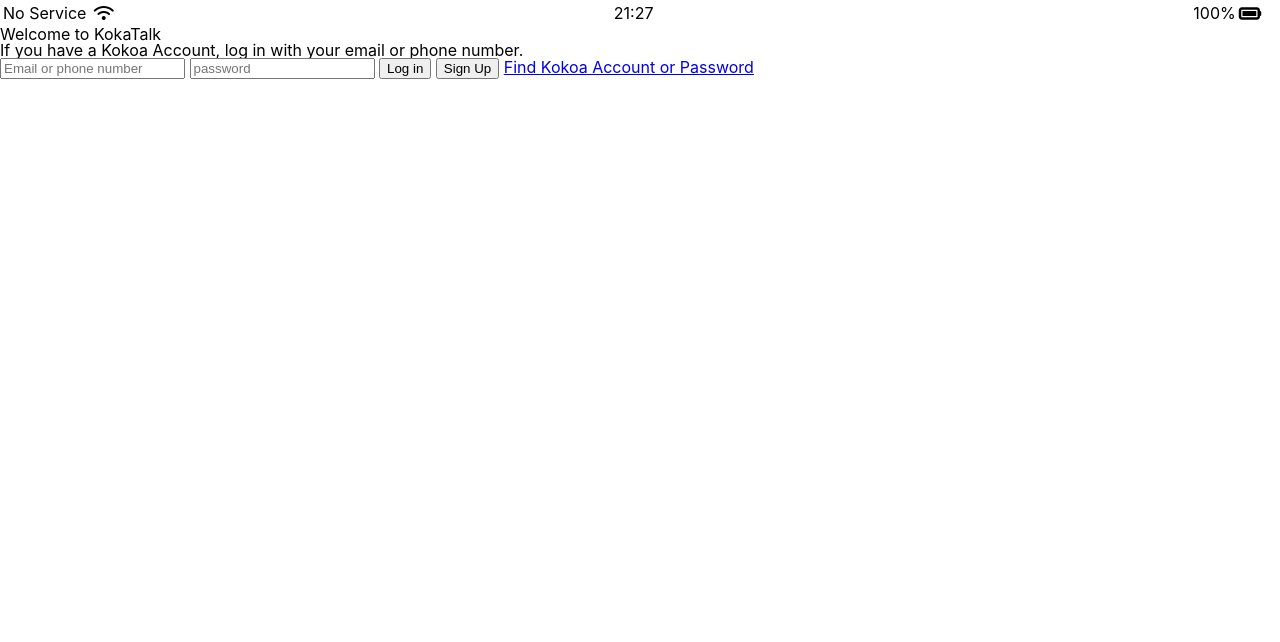
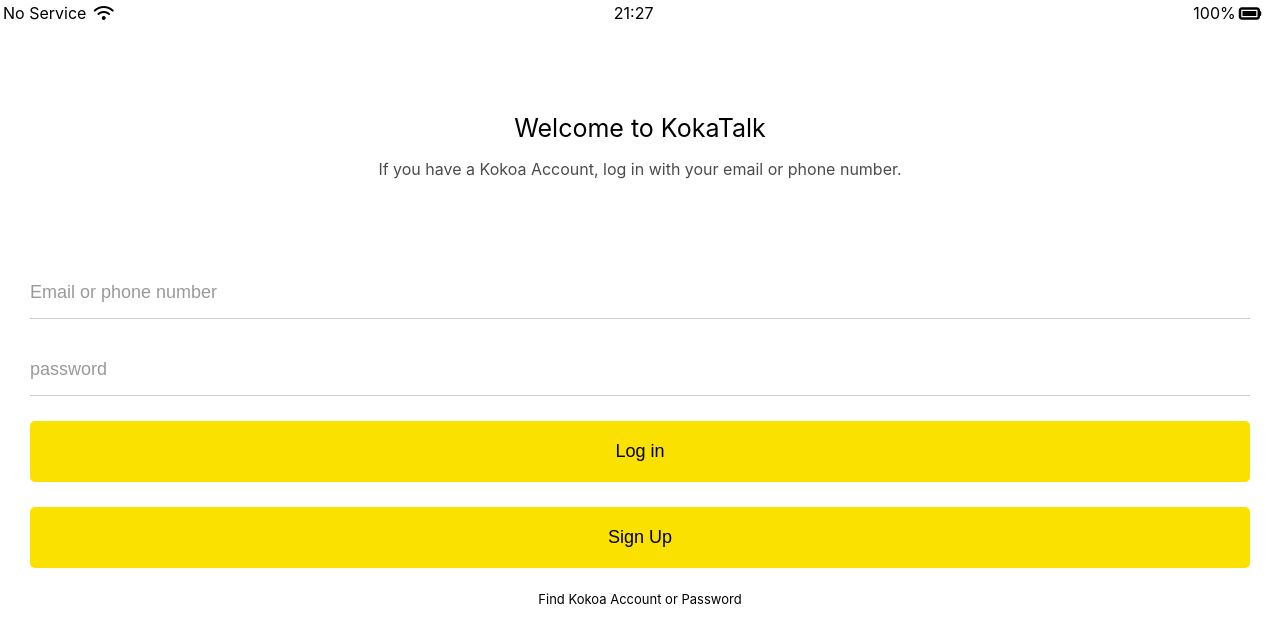
Before and after one commit to YueunShin/kokoa-clone, a plain HTML site: page index.html in a window 1280 px wide. Drawn offline with Linux system fonts and the light colour scheme.

Commit message:
Created log-in page

```diff
--- a/css/reset.css
+++ b/css/reset.css
@@ -127,3 +127,7 @@ table {
   border-collapse: collapse;
   border-spacing: 0;
 }
+
+input:focus {
+  outline: none;
+}
--- /dev/null
+++ b/css/screens/login.css
@@ -0,0 +1,57 @@
+.welcome-header {
+  margin: 90px 0px;
+  text-align: center;
+  display: flex;
+  flex-direction: column;
+  align-items: center;
+}
+
+.welcome-header__title {
+  margin-bottom: 20px;
+  font-size: 25px;
+}
+
+.welcome-header__text {
+  width: 60%;
+  opacity: 0.7;
+}
+
+#login-form {
+  display: flex;
+  flex-direction: column;
+  margin: 0px 30px;
+}
+
+#login-form input {
+  border: none;
+  padding: 15px 0px;
+  font-size: 18px;
+  margin-bottom: 25px;
+}
+
+#login-form input:not([type="submit"]) {
+  border-bottom: 1px solid rgba(0, 0, 0, 0.2);
+  transition: border-color 0.3s ease-in-out;
+}
+
+#login-form input::placeholder {
+  color: rgba(0, 0, 0, 0.4);
+}
+
+#login-form input:focus {
+  border-color: var(--yellow);
+}
+
+#login-form input[type="submit"] {
+  background-color: var(--yellow);
+  cursor: pointer;
+  padding: 20px 0px;
+  border-radius: 5px;
+}
+
+#login-form a {
+  text-align: center;
+  text-decoration: none;
+  color: inherit;
+  font-size: 13px;
+}
--- a/css/style.css
+++ b/css/style.css
@@ -1,5 +1,11 @@
 @import "reset.css";
-@import "status-bar.css";
+@import "variables.css";
+
+/* Components */
+@import "components/status-bar.css";
+
+/* Screens */
+@import "screens/login.css";
 
 body {
   font-family: -apple-system, BlinkMacSystemFont, "Segoe UI", Roboto, Oxygen,
--- /dev/null
+++ b/css/variables.css
@@ -0,0 +1,3 @@
+:root {
+  --yellow: #fae100;
+}
--- a/index.html
+++ b/index.html
@@ -23,15 +23,15 @@
     </div>
 
     <header class="welcome-header">
-      <h1>Welcome to KokaTalk</h1>
-      <p>
+      <h1 class="welcome-header__title">Welcome to KokaTalk</h1>
+      <p class="welcome-header__text">
         If you have a Kokoa Account, log in with your email or phone number.
       </p>
     </header>
 
-    <form id="login-form">
-      <input type="text" placeholder="Email or phone number" />
-      <input type="password" placeholder="password" />
+    <form action="friends.html" method="get" id="login-form">
+      <input name="username" type="text" placeholder="Email or phone number" />
+      <input name="password" type="password" placeholder="password" />
       <input type="submit" value="Log in" />
       <input type="submit" value="Sign Up" />
       <a href="#">Find Kokoa Account or Password</a>
```
Also changed, not shown: friends.html (added, +1 -0 lines), css/components/status-bar.css (renamed from css/status-bar.css).
